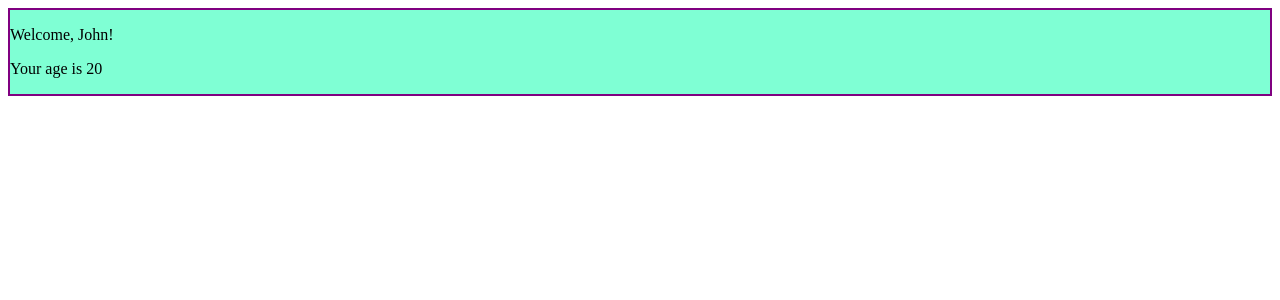
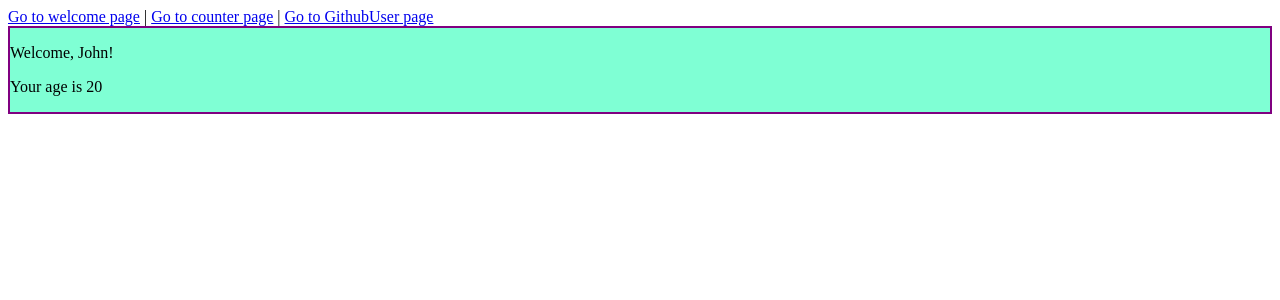
Before and after one commit to angiee05/react-exercises, a React (Create React App) app: page / in a window 1280 px wide. Shown: the top 300 px of the page. Built offline with nearby package versions, Linux system fonts and the light colour scheme.

Commit message:
react router 4

```diff
--- a/src/App.js
+++ b/src/App.js
@@ -1,15 +1,20 @@
 import React from 'react'
-import { BrowserRouter, Route, Routes } from 'react-router-dom'
+import { BrowserRouter, Link, Route, Routes } from 'react-router-dom'
 import Counter from './Counter'
 import ShowGithubUser from './ShowGithubUser'
 import Welcome from './Welcome'
 
 export default function App() {
     return (
-        <Routes>
-            <Route path='/' element={<Welcome name="John" age="20" />} />
-            <Route path='/counter' element={<Counter />} />
-            <Route path='users/:username' element={<ShowGithubUser />} />
-        </Routes>
+        <div>
+            <div>
+                <Link to='/'>Go to welcome page</Link> | <Link to='/counter'>Go to counter page</Link> | <Link to='users/:username'>Go to GithubUser page</Link>
+            </div>
+            <Routes>
+                <Route path='/' element={<Welcome name="John" age="20" />} />
+                <Route path='/counter' element={<Counter />} />
+                <Route path='users/:username' element={<ShowGithubUser />} />
+            </Routes>
+        </div>
     )
 }
```
